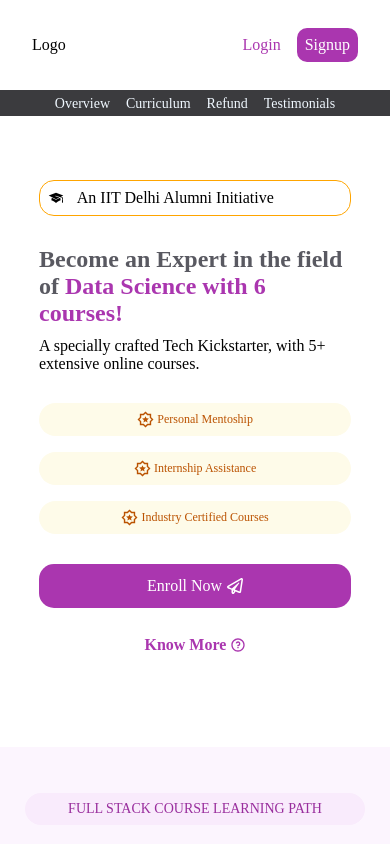
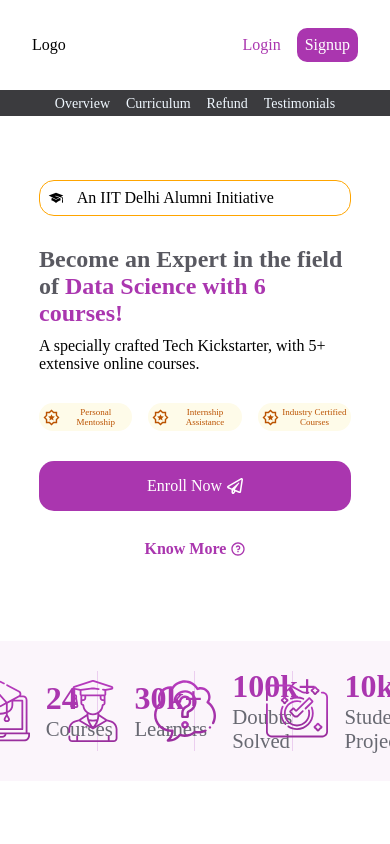
Before and after one commit to arit98/course-app, a React (Create React App) app: page / in a window 390 px wide. Built offline with nearby package versions, Linux system fonts and the light colour scheme.

Commit message:
one bug related to hero  section

```diff
--- a/src/components/Hero/style.css
+++ b/src/components/Hero/style.css
@@ -33,7 +33,7 @@
 }
 
 .herotext span {
-    color: #AA36AF;
+  color: #aa36af;
 }
 
 .hero-container .text-btn {
@@ -51,10 +51,10 @@
   display: flex;
   align-items: center;
   gap: 0.2rem;
-    background-color: #FEFBE9;
+  background-color: #fefbe9;
   padding: 0 15px;
   border-radius: 50px;
-    color: #BB5302;
+  color: #bb5302;
   font-weight: 500;
 }
 
@@ -62,7 +62,7 @@
   display: flex;
   align-items: center;
   gap: 0.3rem;
-    background-color: #AA36AF;
+  background-color: #aa36af;
   padding: 1.5rem;
   border-radius: 15px;
   color: #fff;
@@ -73,7 +73,7 @@
   display: flex;
   align-items: center;
   padding: 1.5rem;
-    color: #AA36AF;
+  color: #aa36af;
   font-weight: 700;
   gap: 0.2rem;
   cursor: pointer;
@@ -83,7 +83,7 @@
   margin-top: 70px;
   width: 100%;
   height: 140px;
-    background-color: #FBF5FB;
+  background-color: #fbf5fb;
   display: flex;
   align-items: center;
   justify-content: space-between;
@@ -98,14 +98,14 @@
 }
 
 .wrapper .footer .img:not(:last-child) {
-    border-right: 1px solid #EBCEEF;
+  border-right: 1px solid #ebceef;
   padding-right: 1rem;
   height: 80px;
 }
 
 .wrapper .footer .img .icon {
   font-size: 19px;
-    color: #AA36AF;
+  color: #aa36af;
 }
 
 .wrapper .footer .img .img-text {
@@ -117,7 +117,7 @@
 .img-text :first-child {
   font-size: 2rem;
   font-weight: 600;
-    color: #AA36AF;
+  color: #aa36af;
 }
 
 .img-text :last-child {
@@ -172,20 +172,24 @@
   }
 
   .hero-container .text-btn .group-btn {
+    flex-wrap: wrap;
     height: auto;
+    width: 100%;
   }
 
   .hero-container .text-btn .group-btn .gold-btn {
-        font-size: 12px;
-        padding: 8px;
+    flex: 1 1 auto;
+    font-size: 9px;
+    padding: 4px;
+    width: 80px;
+    text-align: center;
   }
 
-    .hero-container .text-btn .group-btn .enroll-btn,
+  .hero- .text-btn .group-btn .enroll-btn,
   .hero-container .text-btn .group-btn .more-btn {
     padding: 0.8rem;
   }
-
-    .wrapper .footer {
+  container .wrapper .footer {
     display: none;
   }
 }
@@ -206,11 +210,13 @@
   }
 
   .hero-container .text-btn .group-btn {
-        flex-direction: column;
-        align-items: stretch;
+    flex-wrap: wrap;
   }
 
-    .hero-container .text-btn .group-btn .gold-btn,
+  .hero-container .text-btn .group-btn .gold-btn {
+    width: 80px;
+  }
+
   .hero-container .text-btn .group-btn .enroll-btn,
   .hero-container .text-btn .group-btn .more-btn {
     width: 100%;
--- a/src/components/Main/style.css
+++ b/src/components/Main/style.css
@@ -324,6 +324,13 @@
     flex-direction: row;
     overflow-x: auto;
     white-space: nowrap;
+    scroll-behavior: smooth;
+    scrollbar-width: none;
+  -ms-overflow-style: none;
+  }
+
+  .main-content .footer .box-row::-webkit-scrollbar {
+    display: none;
   }
 
   .main-content .footer .box-row .box{
```
Lines whose indentation alone changed are shown as unchanged.
